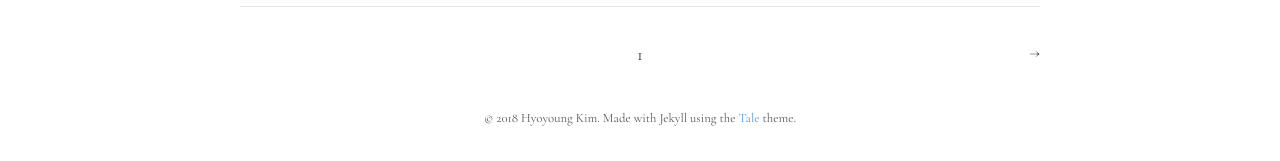
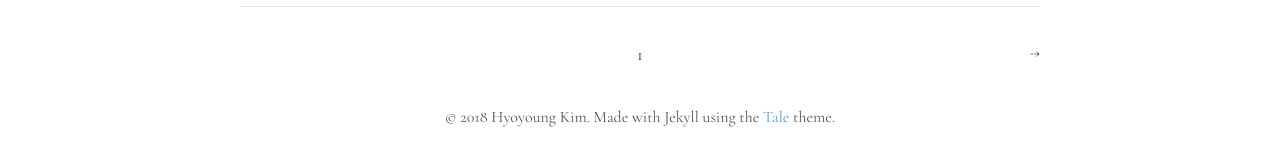
Before and after one commit to hyngkm/hyngkm.github.io, a Jekyll site: the page built from index.html, in a window 1280 px wide. Shown: the part 1362-1523 px from the top of the page. Built offline with Jekyll 4.4.1, drawn with Linux system fonts in a browser that asks for light colours; the list of posts is cut into pages by our own code.

Commit message:
Update _layout.scss

```diff
--- a/_sass/tale/_layout.scss
+++ b/_sass/tale/_layout.scss
@@ -87,6 +87,6 @@ footer {
 
   span {
     color: $default-color;
-    font-size: .8rem;
+    font-size: 1rem;
   }
 }
```
